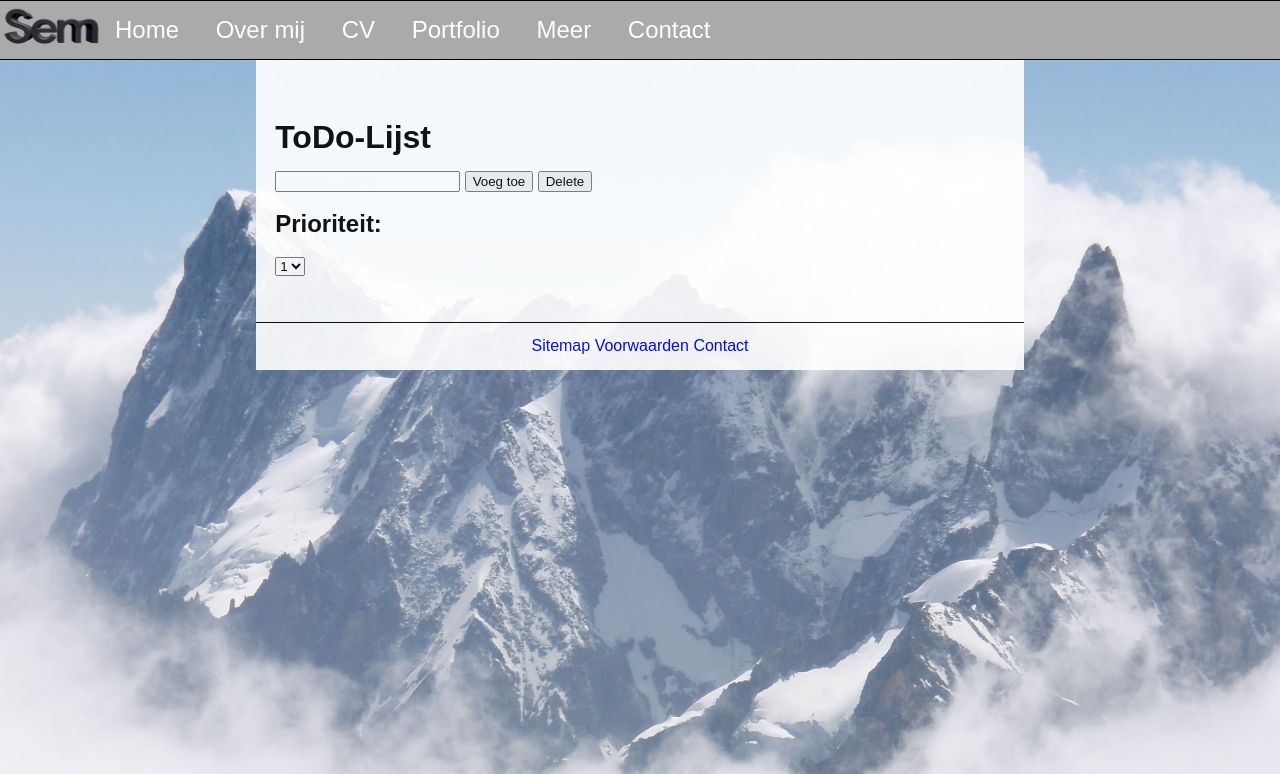
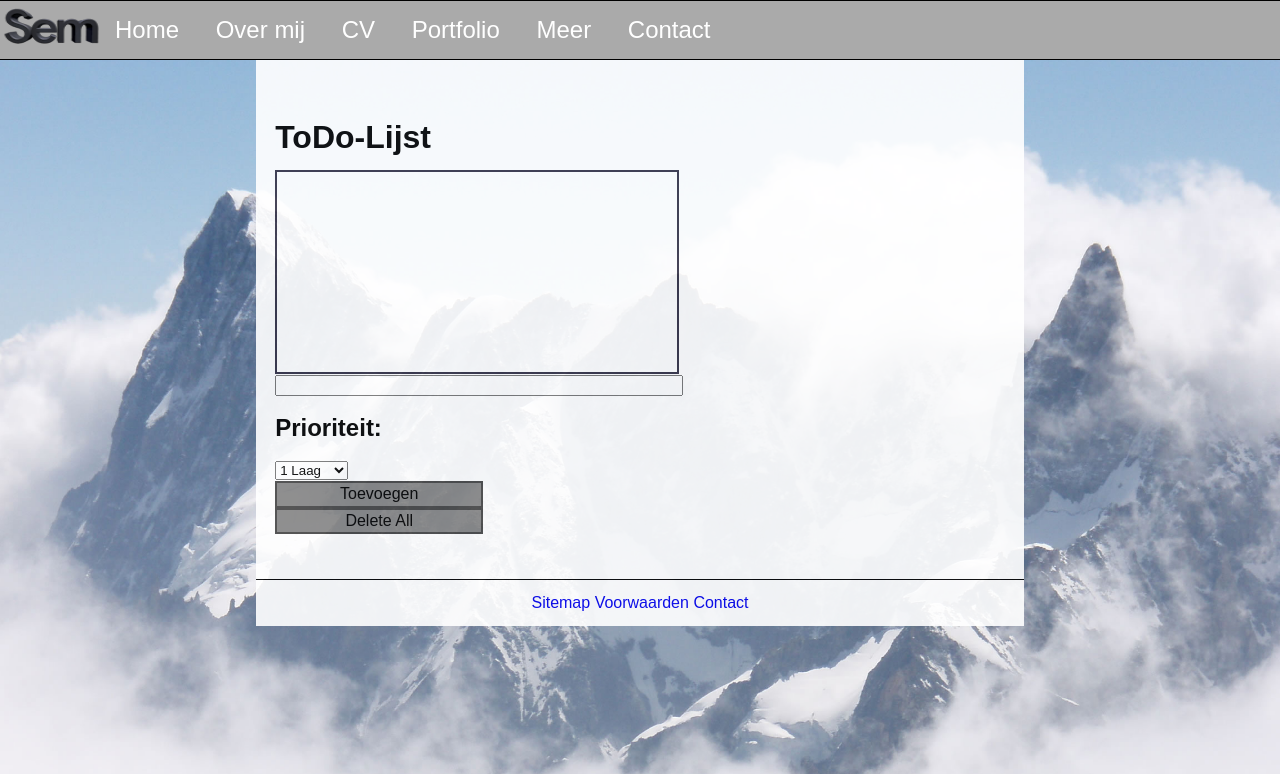
Before and after one commit to sems/workspace-saldev, a PHP site: page /todo.html in a window 1280 px wide. Shown: the top 774 px of the page. Run offline with PHP 8.4, Linux system fonts and the light colour scheme; some web fonts are replaced.

Commit message:
Nieuwe todo list toegevoegd die thuis is gemaakt

```diff
--- a/klassenlijst.js
+++ b/klassenlijst.js
@@ -7,9 +7,12 @@
 
         if(response.code === 0) {
             // Hij laat de ontvangen lijst zien en gaat hem opslaan
+            var classList = result.data;
             for(var i = 0; i < response.data.length; i++) {
                 // Voegd een div toe aan de #klassenlijst
-                $element.append('<div> <a href="' + response.data[i].url + ' " target="_blank"><img src=" ' + response.data[i].img + '" alt="' + response.data[i].subdomain + '" />' + "</br>" + response.data[i].subdomain + '</a>' + "</div>" );
+                printClassList(classList, i);
+                var backup = JSON.stringify(classList);
+                localStorage.setItem("classList", backup);
             }
         } else {
             // De foutmelding
--- a/main.css
+++ b/main.css
@@ -231,3 +231,34 @@ div.inhoud {
     background-color: #e4e4e4;
     border-style: solid;
 }
+
+/* ---------------- */
+
+
+/* ----To-Do list--- */
+
+#output {
+    border: 2px solid #353248;
+    width: 400px;
+    min-height: 200px;
+}
+
+input {
+    width: 400px;
+}
+
+#toevoegenBttn {
+    width: 50%;
+    border: 2px solid #454545;
+    background-color: #858585;
+    text-align: center;
+    padding: 0 auto;
+}
+#delete {
+    width: 50%;
+    border: 2px solid #454545;
+    background-color: #858585;
+    text-align: center;
+    padding: 0 auto;
+}
+/* ---------------- */
--- a/todo.html
+++ b/todo.html
@@ -48,24 +48,21 @@
             <!--Alles wat onder deze comment komt te staan komt in de inhoud van de site-->
             <div class="inhoud" >
                 <div class="tekst">
-                    <div id="todo">
-                      <div id="lijst">
+                      <h1>ToDo-Lijst</h1>
+                      <div id="output">
                       </div>
-                         <form id="item-form">
-                             <h1>ToDo-Lijst</h1>
-                              <input type="text" id="omschrijving" name="omschrijving"/>
-                              <input type="submit" id="opslaan" name="opslaan" value="Voeg toe"/>
-                              <input type="button" id="verwijderen" name="verwijderen" value="Delete"/>
-                              <h2>Prioriteit:</h2>
-                              <select name="prioriteit" id="prioriteit">
-                                <option selected="selected" value="1">1 </option>
+                        <input type="text" id="text">
+                           <h2>Prioriteit:</h2>
+                            <select name="prioriteit" id="prio">
+                                <option selected="selected" value="1">1 Laag</option>
                                 <option value="2">2 </option>
-                                <option value="3">3 </option>
+                                <option value="3">3 Middel</option>
                                 <option value="4">4 </option>
-                                <option value="5">5 </option>
+                                <option value="5">5 Hoog </option>
                             </select>
-                          </form>
-                      </div>
+                        <div id="toevoegenBttn">Toevoegen</div>
+                        <div id="delete">Delete All</div>
+
                 </div>
                 <br>
                 <br>
```
Also changed, not shown: main.js (+49 -93 lines). Lines whose indentation alone changed are shown as unchanged.
